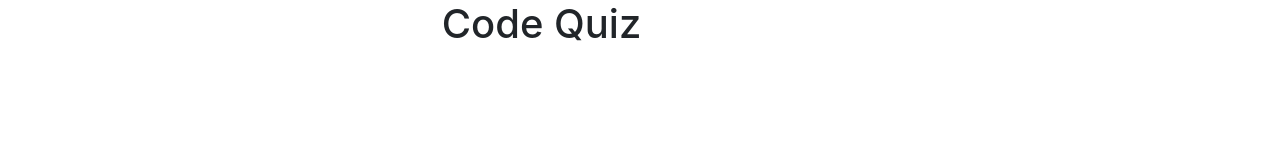
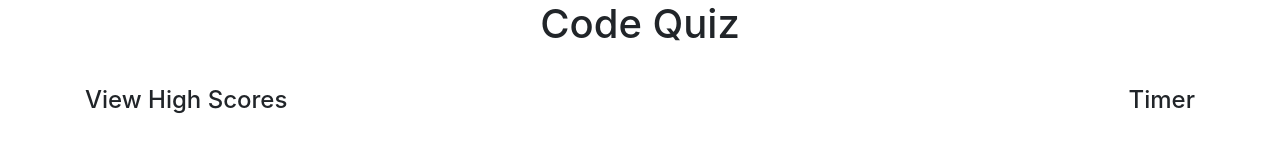
Before and after one commit to MarkBrazee/homework04, a plain HTML site: page index.html in a window 1280 px wide. Drawn offline with nearby package versions, Linux system fonts and the light colour scheme.

Commit message:
updated html

```diff
--- a/Assets/style.css
+++ b/Assets/style.css
@@ -18,5 +18,16 @@ body {
 }
 
 h1 {
-    text-align: center
+    text-align: center;
+    font-size: 40px;
 }
+
+#high-score {
+    float: left;
+    font-size: 10px;
+}
+
+#timer {
+    float: right;
+    font-size: 10px;
+}
--- a/index.html
+++ b/index.html
@@ -5,15 +5,28 @@
         <meta name="viewport" content="width=device-width, initial-scale=1.0">
         <meta http-equiv="X-UA-Compatible" content="ie=edge">
         <title>Code Quiz</title>
-        <link re="stylesheet" href="assets/style.css"/>
+        <link rel="stylesheet" href="./assets/style.css"/>
 
         <link rel="stylesheet" href="https://maxcdn.bootstrapcdn.com/bootstrap/4.0.0/css/bootstrap.min.css">
 
     </head>
     <body>
-        <div class="container col-12 col-m-6 col-lg-4">
-            <div>
-                <h1>Code Quiz</h1>
+        <header>
+            <h1>Code Quiz</h1>
+        </header>
+
+        <div class="container">
+            <div class="row">
+                <div class="col-md-6">
+                    <div id="high-score">
+                        <h4>View High Scores</h4>
+                    </div>
+                </div>
+                <div class="col-md-6">
+                    <div id="timer">
+                        <h4>Timer</h4>
+                    </div>
+                </div>
             </div>
         </div>
         <script scr="assets/script.js" type="text/javascript"></script>
```
Also changed, not shown: Assets/script.js (+12 -8 lines).
